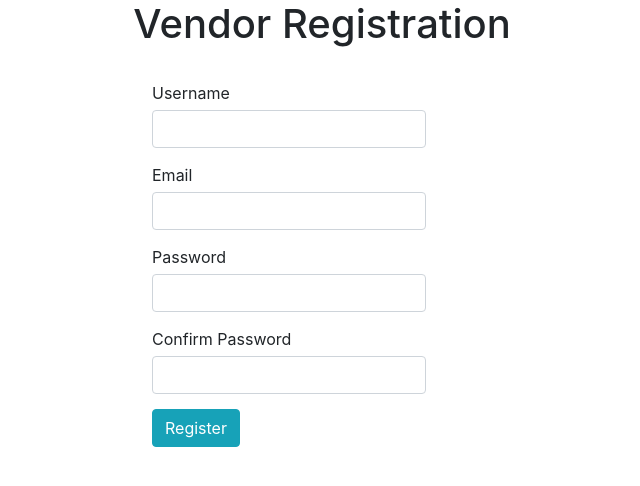
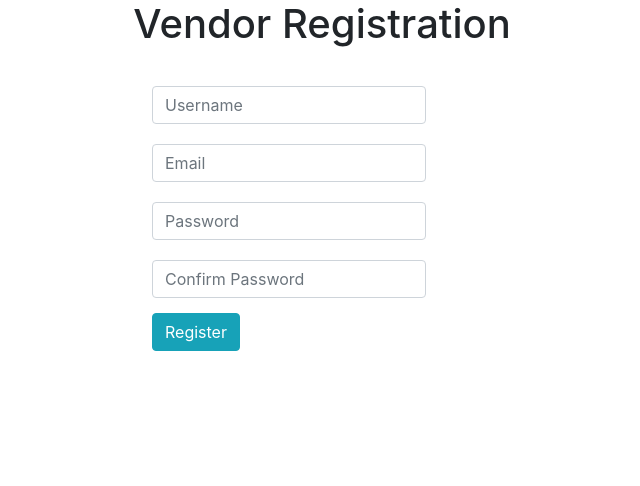
Before and after one commit to bharathjinka09/php-registration, a PHP site: page /user-registration-form.php in a window 1280 px wide. Shown: the top 486 px of the page, without its empty margins (318-958 px from the left). Run offline with PHP 8.4, Linux system fonts and the light colour scheme.

Commit message:
Added Registration and saving to db

```diff
--- a/user-registration-form.php
+++ b/user-registration-form.php
@@ -54,36 +54,36 @@ if (! empty($_POST["signup-btn"])) {
 					<div class="row">
 						<div class="inline-block">
 							<div class="form-label">
-								Username<span class="required error" id="username-info"></span>
+								<span class="required error" id="username-info"></span>
 							</div>
-							<input class="form-control" type="text" name="username"
+							<input class="form-control" placeholder="Username" type="text" name="username"
 								id="username">
 						</div>
 					</div>
 					<div class="row">
 						<div class="inline-block">
 							<div class="form-label">
-								Email<span class="required error" id="email-info"></span>
+								<span class="required error" id="email-info"></span>
 							</div>
-							<input class="form-control" type="email" name="email" id="email">
+							<input class="form-control" placeholder="Email" type="email" name="email" id="email">
 						</div>
 					</div>
 					<div class="row">
 						<div class="inline-block">
 							<div class="form-label">
-								Password<span class="required error" id="signup-password-info"></span>
+								<span  class="required error" id="signup-password-info"></span>
 							</div>
-							<input class="form-control" type="password"
+							<input class="form-control" placeholder="Password" type="password"
 								name="signup-password" id="signup-password">
 						</div>
 					</div>
 					<div class="row">
 						<div class="inline-block">
 							<div class="form-label">
-								Confirm Password<span class="required error"
+								<span class="required error"
 									id="confirm-password-info"></span>
 							</div>
-							<input class="form-control" type="password"
+							<input class="form-control" placeholder="Confirm Password" type="password"
 								name="confirm-password" id="confirm-password">
 						</div>
 					</div>
```
